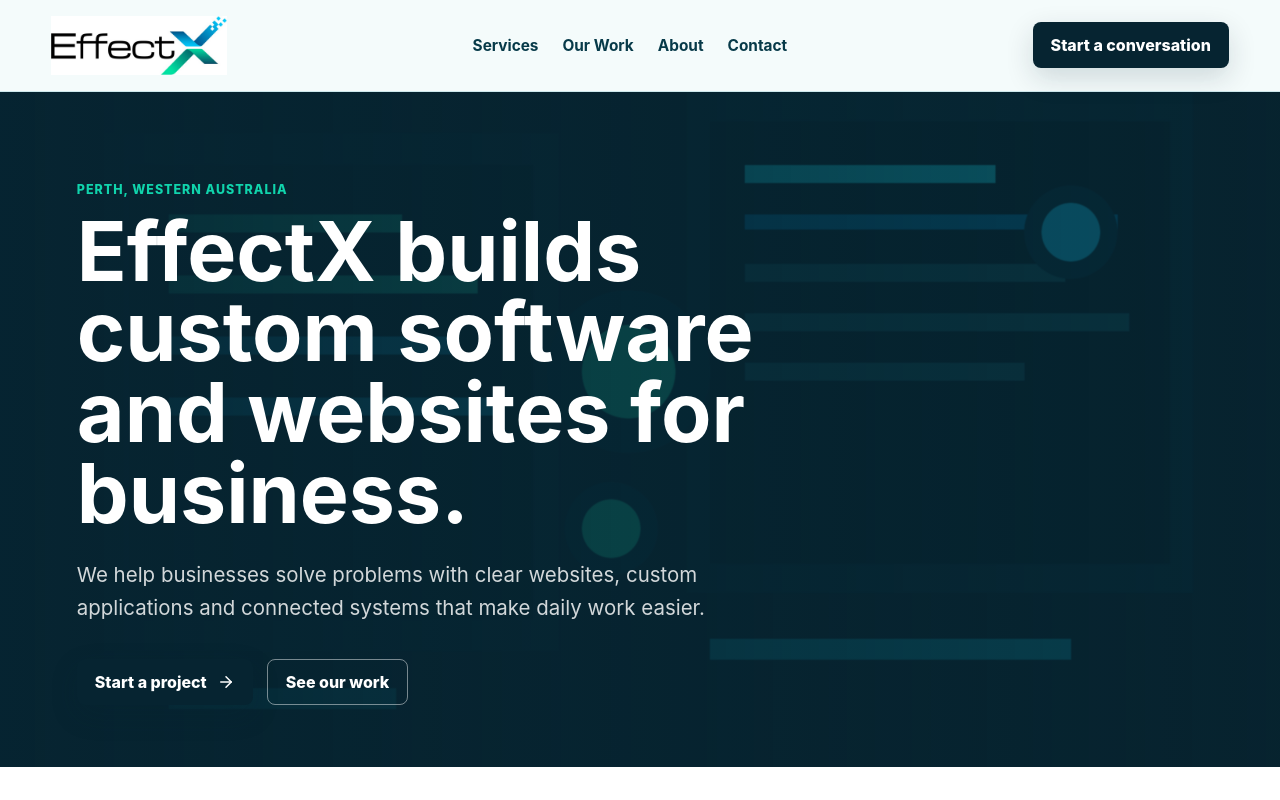
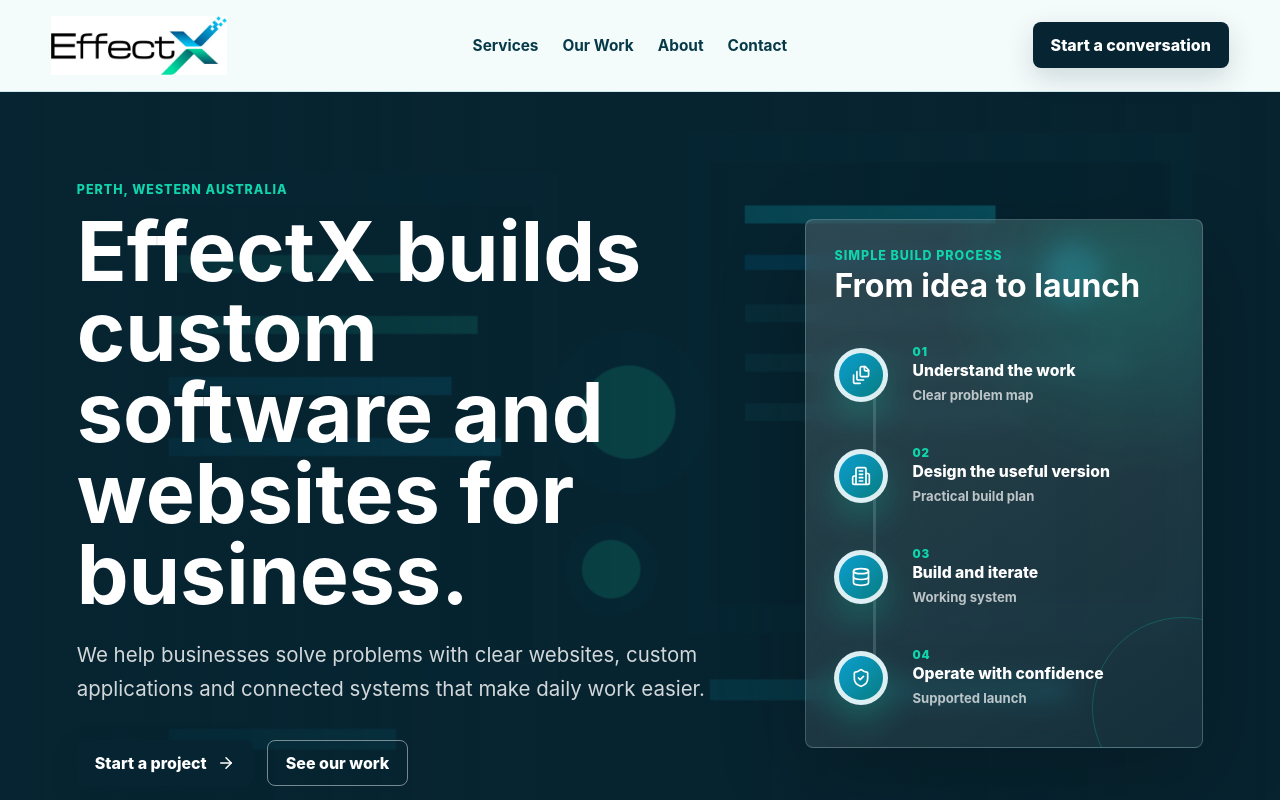
Before and after one commit to Jeffa2002/effectx-site, a Next.js app: page / in a window 1280 px wide. Shown: the top 800 px of the page. Built offline with nearby package versions, Linux system fonts and the light colour scheme.

Commit message:
Add animated hero process flow

```diff
--- a/app/page.tsx
+++ b/app/page.tsx
@@ -7,6 +7,7 @@
   return (
     <main>
       <section className="hero">
+        <div className="hero-layout">
           <div className="hero-content">
             <p className="eyebrow">Perth, Western Australia</p>
             <h1>EffectX builds custom software and websites for business.</h1>
@@ -21,6 +22,31 @@
               <Link className="secondary-button" href="/work">
                 See our work
               </Link>
+            </div>
+          </div>
+
+          <div className="hero-visual" aria-hidden="true">
+            <div className="hero-flow-card">
+              <div className="hero-flow-heading">
+                <span>Simple build process</span>
+                <strong>From idea to launch</strong>
+              </div>
+              <div className="hero-flow-line" />
+              <div className="hero-flow-steps">
+                {processSteps.map(({ title, outcome, Icon }, index) => (
+                  <div className="hero-flow-step" key={title}>
+                    <div className="hero-flow-node">
+                      <Icon size={20} />
+                    </div>
+                    <div>
+                      <small>{String(index + 1).padStart(2, "0")}</small>
+                      <p>{title}</p>
+                      <span>{outcome}</span>
+                    </div>
+                  </div>
+                ))}
+              </div>
+            </div>
           </div>
         </div>
       </section>
--- a/app/styles.css
+++ b/app/styles.css
@@ -108,8 +108,7 @@
 
 .hero {
   min-height: min(820px, calc(100vh - 130px));
-  display: flex;
-  align-items: end;
+  display: block;
   padding: 90px clamp(20px, 6vw, 88px) 62px;
   color: #fff;
   background:
@@ -117,8 +116,169 @@
     url("/images/hero-workspace.png") center / cover no-repeat;
 }
 
+.hero-layout {
+  min-height: calc(min(820px, calc(100vh - 130px)) - 152px);
+  display: grid;
+  grid-template-columns: minmax(0, 1.18fr) minmax(340px, 0.72fr);
+  gap: clamp(34px, 6vw, 86px);
+  align-items: end;
+}
+
 .hero-content {
   width: min(840px, 100%);
+}
+
+.hero-visual {
+  width: min(460px, 100%);
+  justify-self: end;
+  align-self: center;
+}
+
+.hero-flow-card {
+  position: relative;
+  min-height: 500px;
+  padding: 28px;
+  overflow: hidden;
+  background:
+    radial-gradient(circle at 82% 12%, rgba(16, 212, 172, 0.2), transparent 34%),
+    linear-gradient(145deg, rgba(255, 255, 255, 0.16), rgba(255, 255, 255, 0.06));
+  border: 1px solid rgba(201, 231, 236, 0.24);
+  border-radius: 8px;
+  box-shadow: 0 30px 90px rgba(0, 0, 0, 0.2);
+  backdrop-filter: blur(12px);
+}
+
+.hero-flow-card::before,
+.hero-flow-card::after {
+  content: "";
+  position: absolute;
+  border-radius: 999px;
+  pointer-events: none;
+}
+
+.hero-flow-card::before {
+  width: 180px;
+  height: 180px;
+  right: -72px;
+  bottom: -52px;
+  border: 1px solid rgba(16, 212, 172, 0.24);
+}
+
+.hero-flow-card::after {
+  width: 9px;
+  height: 9px;
+  top: 144px;
+  left: 63px;
+  background: var(--aqua);
+  box-shadow: 0 0 28px rgba(16, 212, 172, 0.85);
+  animation: heroFlowDot 6.4s ease-in-out infinite;
+}
+
+.hero-flow-heading {
+  position: relative;
+  z-index: 1;
+  display: grid;
+  gap: 6px;
+  margin-bottom: 30px;
+}
+
+.hero-flow-heading span {
+  color: var(--aqua);
+  font-size: 0.78rem;
+  font-weight: 820;
+  letter-spacing: 0.08em;
+  text-transform: uppercase;
+}
+
+.hero-flow-heading strong {
+  color: #fff;
+  font-size: clamp(1.55rem, 3vw, 2rem);
+  line-height: 1.05;
+}
+
+.hero-flow-line {
+  position: absolute;
+  top: 136px;
+  bottom: 54px;
+  left: 67px;
+  width: 3px;
+  overflow: hidden;
+  background: rgba(201, 231, 236, 0.18);
+  border-radius: 999px;
+}
+
+.hero-flow-line::before {
+  content: "";
+  position: absolute;
+  inset: 0;
+  background: linear-gradient(180deg, var(--blue), var(--aqua), var(--teal));
+  border-radius: inherit;
+  transform-origin: top;
+  animation: heroLineDraw 6.4s ease-in-out infinite;
+}
+
+.hero-flow-steps {
+  position: relative;
+  z-index: 1;
+  display: grid;
+  gap: 18px;
+}
+
+.hero-flow-step {
+  min-height: 82px;
+  display: grid;
+  grid-template-columns: 78px minmax(0, 1fr);
+  align-items: center;
+  padding: 12px 14px 12px 0;
+  border-radius: 8px;
+  animation: heroStepPulse 6.4s ease-in-out infinite;
+}
+
+.hero-flow-step:nth-child(2) {
+  animation-delay: 1.2s;
+}
+
+.hero-flow-step:nth-child(3) {
+  animation-delay: 2.4s;
+}
+
+.hero-flow-step:nth-child(4) {
+  animation-delay: 3.6s;
+}
+
+.hero-flow-node {
+  width: 54px;
+  height: 54px;
+  display: grid;
+  place-items: center;
+  color: #fff;
+  background: linear-gradient(135deg, var(--blue), var(--teal));
+  border: 5px solid rgba(255, 255, 255, 0.86);
+  border-radius: 999px;
+  box-shadow: 0 16px 34px rgba(16, 212, 172, 0.25);
+}
+
+.hero-flow-step small {
+  display: block;
+  margin-bottom: 3px;
+  color: var(--aqua);
+  font-size: 0.72rem;
+  font-weight: 860;
+  letter-spacing: 0.08em;
+}
+
+.hero-flow-step p {
+  margin-bottom: 4px;
+  color: #fff;
+  font-size: 0.98rem;
+  font-weight: 780;
+  line-height: 1.15;
+}
+
+.hero-flow-step span {
+  color: rgba(255, 255, 255, 0.7);
+  font-size: 0.82rem;
+  font-weight: 650;
 }
 
 .eyebrow {
@@ -572,7 +732,68 @@
   color: #fff;
 }
 
+@keyframes heroLineDraw {
+  0%,
+  14% {
+    transform: scaleY(0.08);
+    opacity: 0.45;
+  }
+
+  50%,
+  78% {
+    transform: scaleY(1);
+    opacity: 1;
+  }
+
+  100% {
+    transform: scaleY(0.08);
+    opacity: 0.45;
+  }
+}
+
+@keyframes heroFlowDot {
+  0%,
+  10% {
+    transform: translateY(0) scale(0.9);
+    opacity: 0.45;
+  }
+
+  52% {
+    transform: translateY(292px) scale(1.12);
+    opacity: 1;
+  }
+
+  82%,
+  100% {
+    transform: translateY(292px) scale(0.9);
+    opacity: 0.45;
+  }
+}
+
+@keyframes heroStepPulse {
+  0%,
+  20%,
+  100% {
+    background: transparent;
+    transform: translateX(0);
+  }
+
+  9% {
+    background: rgba(255, 255, 255, 0.1);
+    transform: translateX(8px);
+  }
+}
+
 @media (max-width: 1080px) {
+  .hero-layout {
+    grid-template-columns: minmax(0, 1fr) minmax(300px, 0.55fr);
+  }
+
+  .hero-flow-card {
+    min-height: 470px;
+    padding: 24px;
+  }
+
   .service-grid,
   .service-grid.large,
   .work-grid,
@@ -627,6 +848,25 @@
     background:
       linear-gradient(180deg, rgba(6, 36, 49, 0.9), rgba(6, 36, 49, 0.68)),
       url("/images/hero-workspace.png") center / cover no-repeat;
+  }
+
+  .hero-layout {
+    min-height: auto;
+    grid-template-columns: 1fr;
+    gap: 36px;
+  }
+
+  .hero-visual {
+    width: min(560px, 100%);
+    justify-self: start;
+  }
+
+  .hero-flow-card {
+    min-height: auto;
+  }
+
+  .hero-flow-line {
+    bottom: 40px;
   }
 
   .split,
@@ -708,6 +948,35 @@
     line-height: 1.55;
   }
 
+  .hero-flow-card {
+    padding: 22px 18px;
+  }
+
+  .hero-flow-heading {
+    margin-bottom: 22px;
+  }
+
+  .hero-flow-line {
+    top: 126px;
+    left: 45px;
+  }
+
+  .hero-flow-card::after {
+    top: 134px;
+    left: 41px;
+  }
+
+  .hero-flow-step {
+    min-height: 76px;
+    grid-template-columns: 58px minmax(0, 1fr);
+  }
+
+  .hero-flow-node {
+    width: 46px;
+    height: 46px;
+    border-width: 4px;
+  }
+
   .primary-button,
   .secondary-button {
     width: 100%;
@@ -718,3 +987,15 @@
     min-height: auto;
   }
 }
+
+@media (prefers-reduced-motion: reduce) {
+  .hero-flow-card::after,
+  .hero-flow-line::before,
+  .hero-flow-step {
+    animation: none;
+  }
+
+  .hero-flow-line::before {
+    transform: scaleY(1);
+  }
+}
```
Lines whose indentation alone changed are shown as unchanged.
